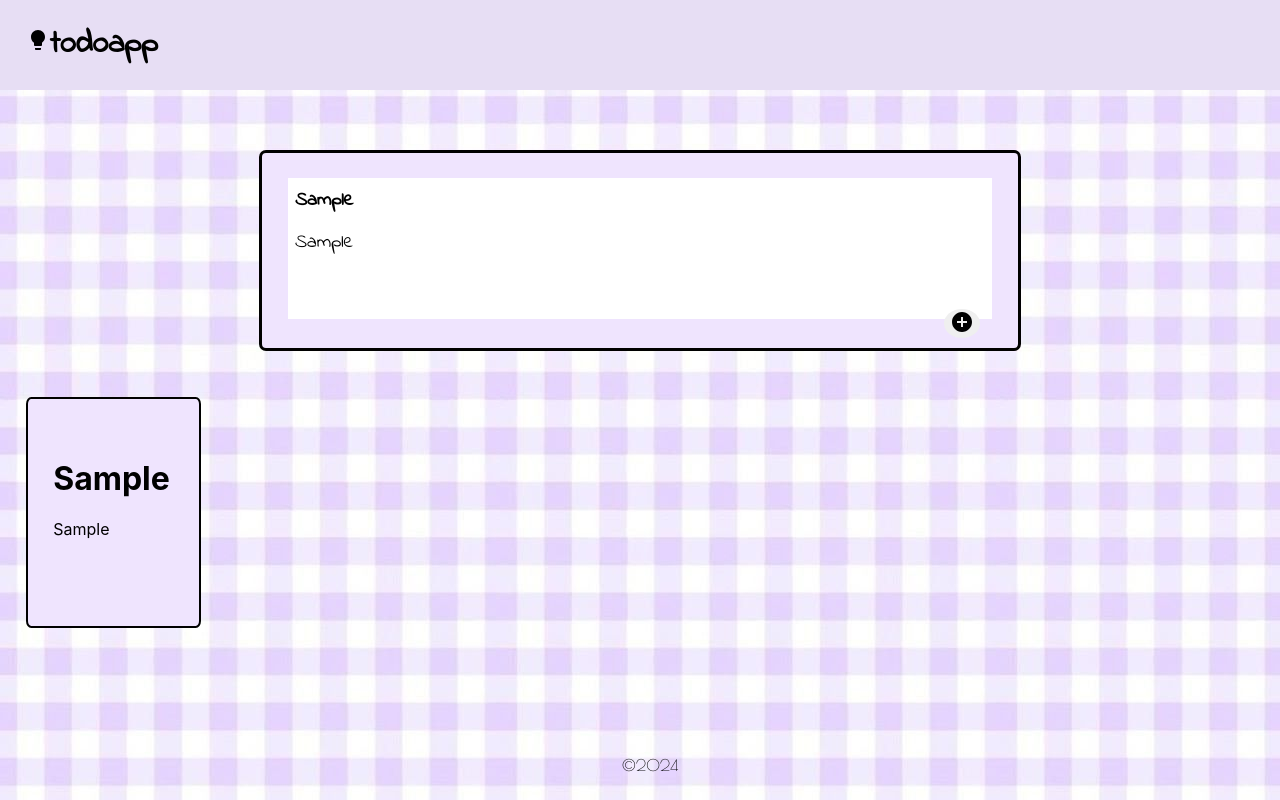
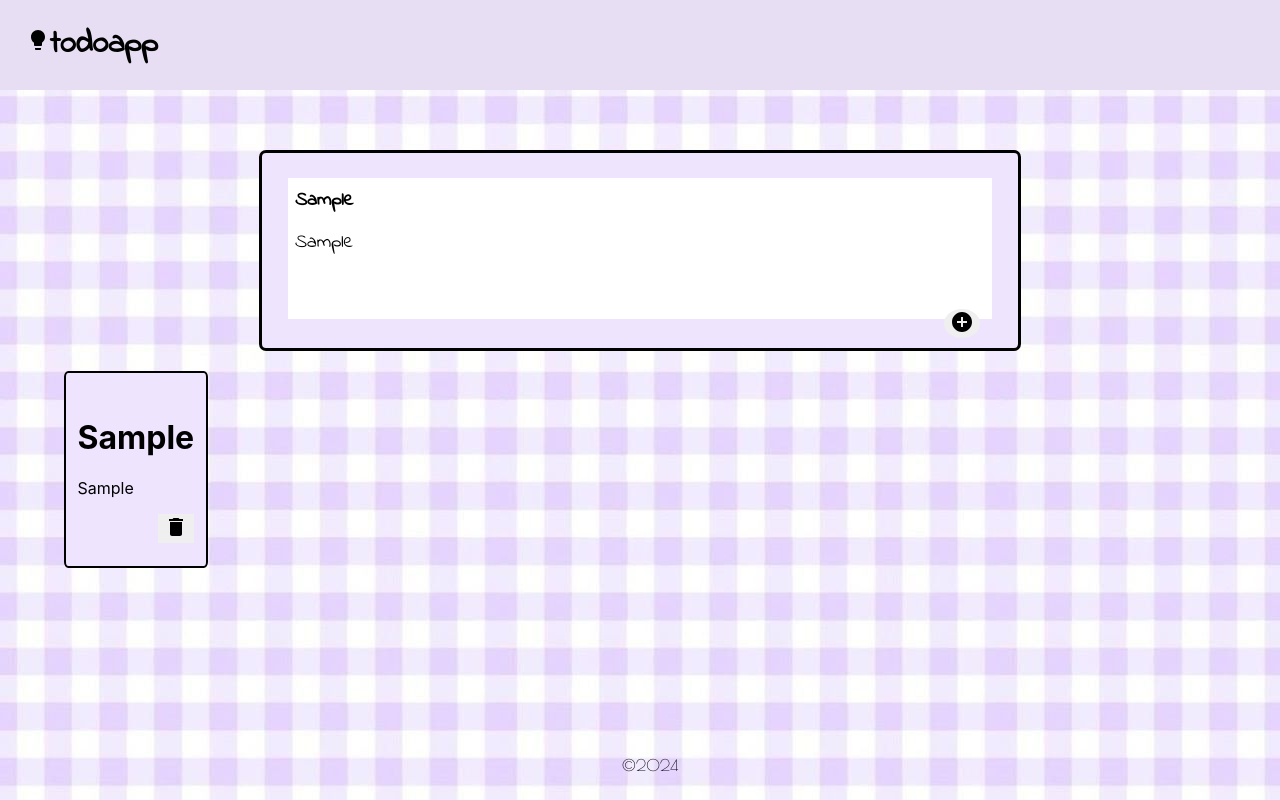
Before and after one commit to irhsayeJ/myTodoapp, a React (Create React App) app: page / in a window 1280 px wide. Both pictures are taken after typing "Sample", "Sample" into the empty fields and a click on the button 961 px from the left and 323 px from the top of the page. Built offline with nearby package versions, Linux system fonts and the light colour scheme.

Commit message:
delete functionality

```diff
--- a/package.json
+++ b/package.json
@@ -11,6 +11,7 @@
     "@testing-library/jest-dom": "^5.17.0",
     "@testing-library/react": "^13.4.0",
     "@testing-library/user-event": "^13.5.0",
+    "gh-pages": "^6.1.1",
     "react": "^18.2.0",
     "react-dom": "^18.2.0",
     "react-scripts": "5.0.1",
--- a/src/App.css
+++ b/src/App.css
@@ -58,30 +58,29 @@ body {
 }
 .note {
   background-color: #efe4fe;
+  white-space: pre-wrap;
+  word-wrap: break-word;
+  border-radius: 3%;
+  padding: 2% 1%;
+  border: 2px solid black;
+  margin-bottom: 3%;
+  word-wrap: break-word;
+  max-width: 200px; /* Set maximum width */
+  width: fit-content; /* Ensure notes occupy full width within their container */
+}
+.div-notes {
+  display: flex;
+  flex-wrap: wrap;
+  flex-direction: row;
 
-  border-radius: 3%;
-  padding: 3% 2%;
-  border: 2px solid black;
-  word-wrap: break-word;
-  width: 120px;
-  height: 150px;
-  float: left;
-  margin: 2%;
-  overflow-x: hidden;
-  overflow-y: auto;
-}
-.app-container {
-  display: flex;
-  flex-direction: column;
-  min-height: 100vh; /* Make sure the container takes at least the full height of the viewport */
-}
-
-.div-notes {
-  flex-grow: 1; /* Expand to fill remaining space */
+  justify-content: flex-start;
+  column-gap: 2%;
+  margin-bottom: 30px;
+  margin-left: 5%;
+  margin-right: 5%;
 }
 
 .footer {
-  /* Your existing footer styles */
   position: fixed;
   bottom: 0;
   width: 100%;
@@ -92,3 +91,8 @@ body {
 
   padding: 10px;
 }
+.deleteButton {
+  border: none;
+  position: relative;
+  float: right;
+}
--- a/src/App.js
+++ b/src/App.js
@@ -12,15 +12,30 @@ function App() {
   function addNote(note) {
     setNotes((prevNotes) => [...prevNotes, note]);
   }
+  function deleteNote(id) {
+    setNotes(() => {
+      return notes.filter((noteitem, index) => {
+        return index !== id;
+      });
+    });
+  }
 
   return (
-    <div className="app-container">
+    <div>
       <Header />
       <TextArea onAdd={addNote} />
       <div className="div-notes">
-        {notes.map((noteitem, index) => (
-          <Note key={index} title={noteitem.title} content={noteitem.content} />
-        ))}
+        {notes.map((noteitem, index) => {
+          return (
+            <Note
+              key={index}
+              id={index}
+              title={noteitem.title}
+              content={noteitem.content}
+              onDelete={deleteNote}
+            />
+          );
+        })}
       </div>
       <Footer />
     </div>
--- a/src/Components/Note.js
+++ b/src/Components/Note.js
@@ -1,9 +1,16 @@
 import React from "react";
+import DeleteIcon from "@mui/icons-material/Delete";
 function Note(props) {
+  function handleDelete() {
+    props.onDelete(props.id);
+  }
   return (
     <div className="note">
       <h1>{props.title}</h1>
       <p>{props.content}</p>
+      <button class="deleteButton" onClick={handleDelete}>
+        <DeleteIcon />
+      </button>
     </div>
   );
 }
```
Also changed, not shown: 1 other file (tests, documents, lock files or other folders).
